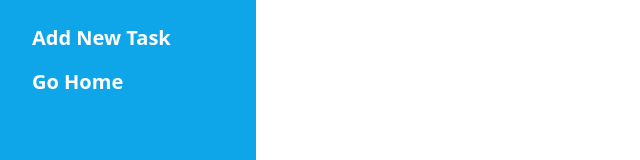
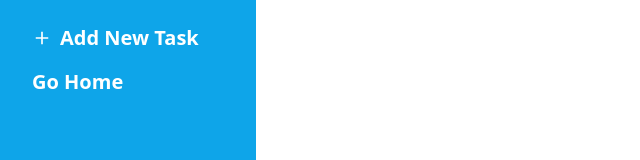
Before and after one commit to mdmasharafilhossain/Task-Management, a React (Vite) app: page /dashboard in a window 1280 px wide. Shown: the top 160 px of the page, without its empty margins (0-640 px from the left). Built offline with nearby package versions, Linux system fonts and the light colour scheme.

Commit message:
react icon added

```diff
--- a/package.json
+++ b/package.json
@@ -15,6 +15,7 @@
     "match-sorter": "^6.3.1",
     "react": "^18.2.0",
     "react-dom": "^18.2.0",
+    "react-icons": "^4.12.0",
     "react-router-dom": "^6.21.0",
     "sort-by": "^1.2.0"
   },
--- a/src/Components/Dashboard/Dashboard.jsx
+++ b/src/Components/Dashboard/Dashboard.jsx
@@ -1,5 +1,5 @@
 import { NavLink,Outlet } from "react-router-dom";
-
+import { IoMdAdd } from "react-icons/io";
 
 const Dashboard = () => {
     return (
@@ -8,7 +8,7 @@ const Dashboard = () => {
                {/* main part  */}
                <div className="w-64 min-h-screen bg-sky-500">
                <ul className="menu p-4 py-auto">
-                <li className="font-bold text-xl text-white"><NavLink to="/dashboard/newTask">Add New Task</NavLink></li>
+                <li className="font-bold text-xl text-white"><NavLink to="/dashboard/newTask"><IoMdAdd  className="text-xl font-bold"/>Add New Task</NavLink></li>
                 <li className="font-bold text-xl text-white"><NavLink to="/">Go Home</NavLink></li>
 
            </ul>
```
Also changed, not shown: 1 other file (tests, documents, lock files or other folders).
